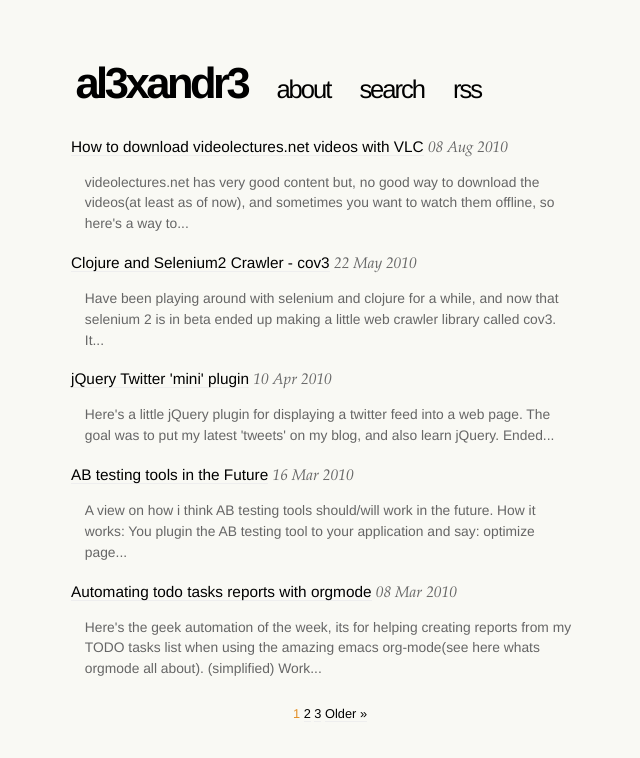
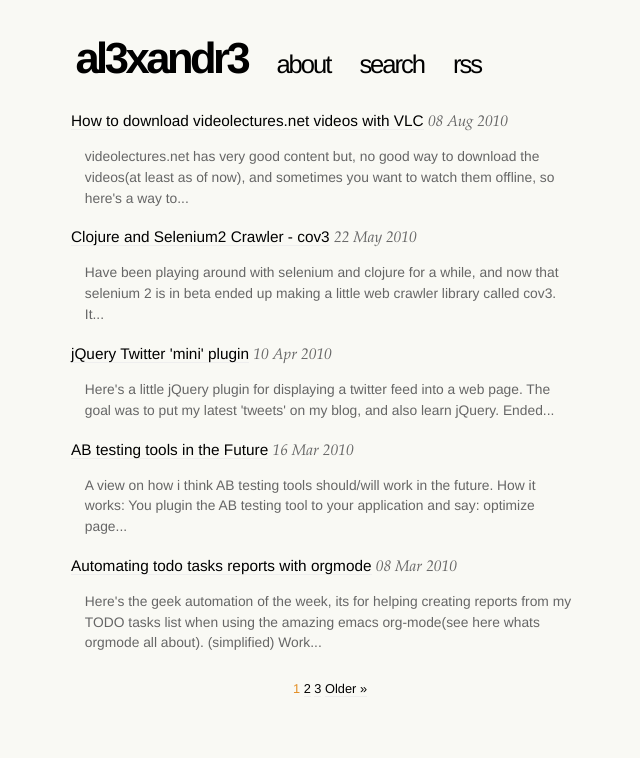
Before and after one commit to al3xandr3/al3xandr3.github.io, a Jekyll site: the page built from index.html, in a window 1280 px wide. Shown: the top 758 px of the page, without its empty margins (311-951 px from the left). Built offline with Jekyll 4.4.1, drawn with Linux system fonts in a browser that asks for light colours; nearby versions of some CDN libraries; the list of posts is cut into pages by our own code.

Commit message:
header css

```diff
--- a/_layouts/default.html
+++ b/_layouts/default.html
@@ -57,7 +57,7 @@
         <a href="http://feeds.feedburner.com/al3xandr3" target="_blank" class="title-link">rss</a>
       </div>
 
-      <div id="search" style="display: none"> {% include search.html %}</div>
+      <div id="search" style="display: none;"> {% include search.html %}</div>
       <div id="content">
         {{ content }}
       </div>
--- a/css/site.css
+++ b/css/site.css
@@ -17,7 +17,7 @@ body {
 
 #header {
     padding:0.5em;
-    padding-top:4em;
+    padding-top:2em;
     margin-bottom:1em;
 }
 
```
